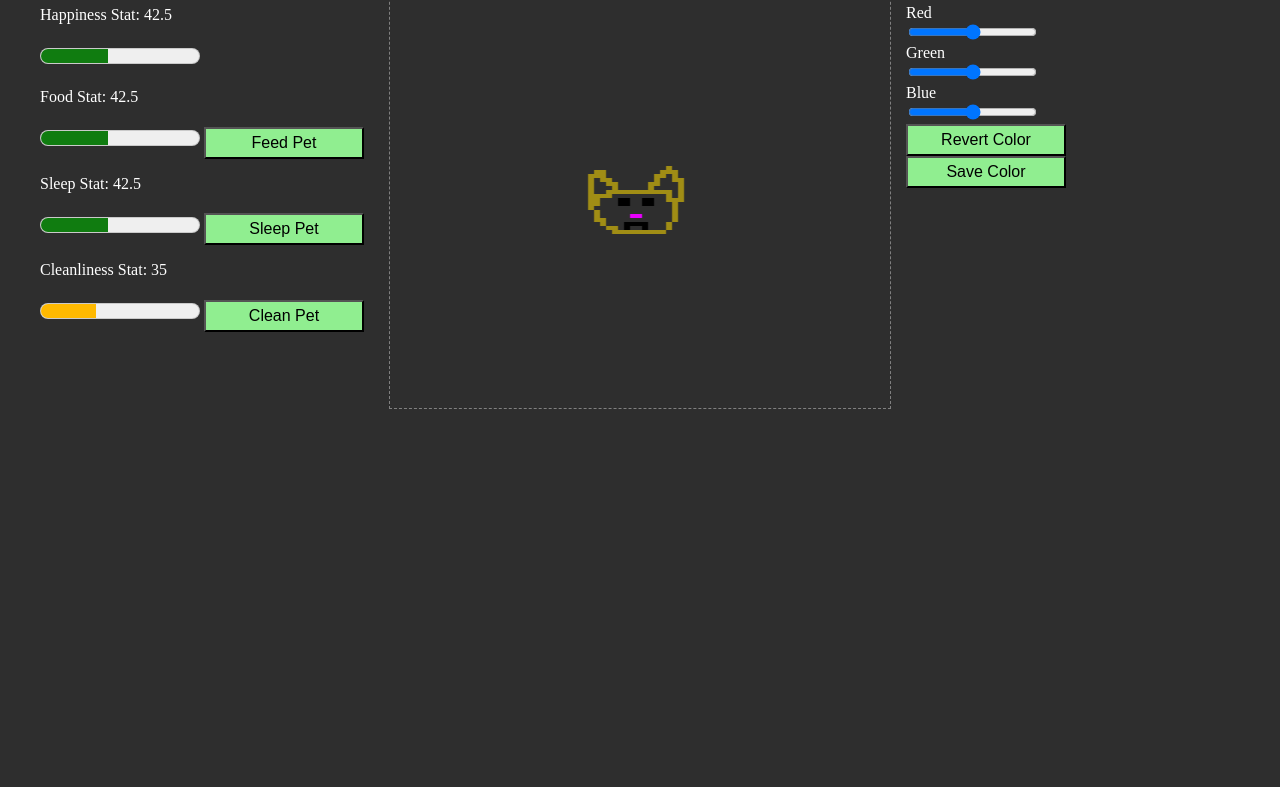
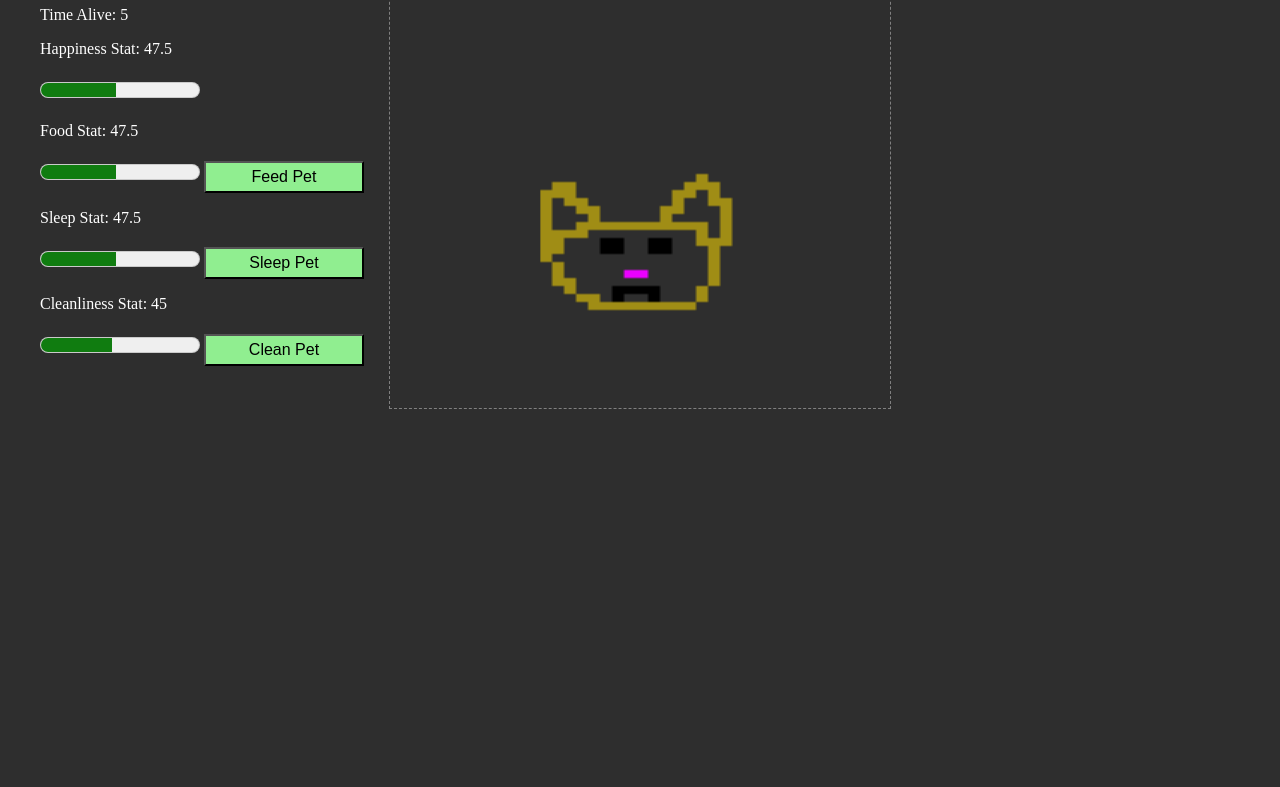
Before and after one commit to Arnav2323/AppProgCoursework-main, a website with bundled scripts: page PrototypedVirtualPet/client/index.html in a window 1280 px wide. Shown: the part 100-887 px from the top of the page. Built offline with nearby package versions, Linux system fonts and the light colour scheme.

Commit message:
fixedTimer

```diff
--- a/PrototypedVirtualPet/client/index.html
+++ b/PrototypedVirtualPet/client/index.html
@@ -8,45 +8,11 @@
     <body>
         <canvas id="canvasWindow" width="500" height="500"></canvas>
 
-        <!-- <svg id="petWindow" width="1000" height="1000" viewbox="-250,-250 500,500">
-            <circle id="skinColor" cx="0" cy="0" r="100" fill="brown"/>
-
-            <defs>
-                <g stroke="white" id="eyes" >
-                    <circle cx="-30" cy="0" r="25" />
-                    <circle cx="30" cy="0" r="25"/>
-                </g>
-            </defs>
-
-            <use href="#eyes" y="-10"/>
-
-            <polygon id="smile" points="-25,50 25,50 0,75" />
-
-            <g stroke="pink" id="hat">
-                <line x1="-80" y1="-100" x2="80" y2="-100"></line>
-                <line x1="-80" y1="-100" x2="0" y2="-150"></line>
-                <line x1="80" y1="-100" x2="0" y2="-150"></line>
-            </g>
-
-
-        </svg>         -->
-
-        <ul id="rgbSliders">
-            <li><h1>Pet Color Changer<h1></li>
-            <li><label for="redSlider">Red</label></li>
-            <li><input type="range" id="redSlider" min="0" max="255"></li>
-            <li><label for="greenSlider">Green</label></li>
-            <li><input type="range" id="greenSlider" min="0" max="255"></li>
-            <li><label for="blueSlider">Blue</label></li>
-            <li><input type="range" id="blueSlider" min="0" max="255"></li>
-            <li><button id="revertColor">Revert Color</button></li>
-            <li><button id="saveColor">Save Color</button></li>
-        </ul>
-
         <div id="petStats">
             <p id="petNameTxt">Pets Name: </p>
             <input type="text" id="petName" required minlength="1">
             <button id="nameButton">Set Name</button>
+            <p id="timeAliveTxt">Time Alive: </p>
             <p id="happyText">Happiness Stat: </p>
             <meter id="happyMeter" min="0" max="100" high="100" low="40" value="0"></meter>
             <p id="foodText">Food Stat: </p>
--- a/PrototypedVirtualPet/client/pet.mjs
+++ b/PrototypedVirtualPet/client/pet.mjs
@@ -20,9 +20,9 @@ const sleepInc = 50.0;
 const cleanlinessInc = 100.0;
 
 // Decrement Variables (Per Second)
-export const foodDec = 1.5;
-export const sleepDec = 1.5;
-export const cleanlinessDec = 3.0;
+export const foodDec = 0.5;
+export const sleepDec = 0.5;
+export const cleanlinessDec = 1.0;
 
 export const stats = {
   name: 'default',
@@ -33,26 +33,14 @@ export const stats = {
   birthdate: Date.now(),
   deathdate: null,
   isAlive: true,
-  red: 255,
-  green: 0,
-  blue: 0,
+  aliveTime: 0,
 };
+
+let sessionStartTime = Date.now();
+let sessionTempTime = 0;
 
 export function previewColor() {
   petColor.style.fill = `rgb(${ui.sliders.redSlider.value}, ${ui.sliders.greenSlider.value}, ${ui.sliders.blueSlider.value})`;
-}
-
-export function saveColor() {
-  stats.red = ui.sliders.redSlider.value;
-  stats.green = ui.sliders.greenSlider.value;
-  stats.blue = ui.sliders.blueSlider.value;
-}
-
-export function revertColor() {
-  petColor.style.fill = `rgb(${stats.red},${stats.green},${stats.blue})`;
-  ui.sliders.redSlider.value = stats.red;
-  ui.sliders.greenSlider.value = stats.green;
-  ui.sliders.blueSlider.value = stats.blue;
 }
 
 export function feedPet() {
@@ -102,9 +90,11 @@ export function death() {
 }
 
 export function saveGame() {
+  stats.aliveTime += timeAliveCalc();
+  sessionStartTime = Date.now();
   const saveGame = JSON.stringify(stats);
   localStorage.setItem('stats', saveGame);
-  console.log(localStorage);
+  console.log(saveGame);
 }
 
 export function loadGame() {
@@ -119,7 +109,12 @@ export function loadGame() {
   stats.red = load.red;
   stats.green = load.green;
   stats.blue = load.blue;
+  stats.aliveTime = load.aliveTime;
   // sets everything from the save to as it was before the save to restore the game state
   loadName();
-  revertColor();
 }
+
+export function timeAliveCalc() {
+  sessionTempTime = (Date.now() - sessionStartTime) / 1000;
+  return sessionTempTime;
+}
--- a/PrototypedVirtualPet/client/ui.mjs
+++ b/PrototypedVirtualPet/client/ui.mjs
@@ -22,6 +22,7 @@ export const labels = {
   cleanPetTxt: null,
   happinessTxt: null,
   petNameTxt: null,
+  timeAliveTxt: null,
 };
 
 export const meters = {
@@ -29,12 +30,6 @@ export const meters = {
   foodMeter: null,
   sleepMeter: null,
   cleanMeter: null,
-};
-
-export const sliders = {
-  redSlider: null,
-  greenSlider: null,
-  blueSlider: null,
 };
 
 export const inputs = {
@@ -53,6 +48,8 @@ const spriteSheet = new Image();
 spriteSheet.src = 'Assets/catanim128.png';
 
 let animTick = 0;
+
+
 // gets all the buttonns and text I want to read/write
 // adds event listeners to buttons that call
 // specfic functions when a certain button is pressed
@@ -63,9 +60,7 @@ function eventListeners() {
   labels.feedPetTxt = document.querySelector('#foodText');
   labels.sleepPetTxt = document.querySelector('#sleepText');
   labels.cleanPetTxt = document.querySelector('#cleanText');
-  sliders.redSlider = document.querySelector('#redSlider');
-  sliders.greenSlider = document.querySelector('#greenSlider');
-  sliders.blueSlider = document.querySelector('#blueSlider');
+  labels.timeAliveTxt = document.querySelector('#timeAliveTxt');
   buttons.saveColor = document.querySelector('#saveColor');
   buttons.revertColor = document.querySelector('#revertColor');
   labels.happinessTxt = document.querySelector('#happyText');
@@ -82,11 +77,6 @@ function eventListeners() {
   buttons.feedButton.addEventListener('click', pet.feedPet);
   buttons.cleanButton.addEventListener('click', pet.cleanPet);
   buttons.sleepButton.addEventListener('click', pet.sleepPet);
-  buttons.saveColor.addEventListener('click', pet.saveColor);
-  buttons.revertColor.addEventListener('click', pet.revertColor);
-  sliders.redSlider.addEventListener('click', pet.previewColor);
-  sliders.greenSlider.addEventListener('click', pet.previewColor);
-  sliders.blueSlider.addEventListener('click', pet.previewColor);
   buttons.setPetNameButton.addEventListener('click', pet.setName);
   buttons.saveGameButton.addEventListener('click', pet.saveGame);
   buttons.loadGameButton.addEventListener('click', pet.loadGame);
@@ -95,18 +85,23 @@ function eventListeners() {
 
 export function ui() {
   labels.feedPetTxt.textContent = `Food Stat: ${pet.stats.food}`;
+  labels.timeAliveTxt.textContent = `Time Alive: ${pet.stats.aliveTime + pet.timeAliveCalc()}`;
   labels.cleanPetTxt.textContent = `Cleanliness Stat: ${pet.stats.cleanliness}`;
   labels.sleepPetTxt.textContent = `Sleep Stat: ${pet.stats.sleep}`;
   labels.happinessTxt.textContent = `Happiness Stat: ${pet.stats.happiness}`;
 
-  animationHandler(spriteSheet, animTick, 0, 20, 24, animSelector.sadAnim);
+  if (pet.stats.happiness > 50) {
+    animationHandler(spriteSheet, animTick, 0, 20, 24, animSelector.happyAnim);
+  } else {
+    animationHandler(spriteSheet, animTick, 0, 20, 24, animSelector.sadAnim);
+  }
 
   // Meters Updating Below
   meters.foodMeter.value = pet.stats.food;
   meters.cleanMeter.value = pet.stats.cleanliness;
   meters.sleepMeter.value = pet.stats.sleep;
   meters.happyMeter.value = pet.stats.happiness;
-  console.log(animTick);
+
   animTick += 1;
 
   if (animTick > 30) {
@@ -120,23 +115,23 @@ export function setName() {
 
 function drawPet(spriteSheet, sx, sy) {
   ctx.clearRect(0, 0, ctx.canvas.width, ctx.canvas.height);
-  ctx.drawImage(spriteSheet, sx, sy, 128, 128, 150, 250, spriteSheet.width / 2, spriteSheet.height / 2);
+  ctx.drawImage(spriteSheet, sx, sy, 128, 128, 150, 250, spriteSheet.width, spriteSheet.height);
 }
 
-function animationHandler(spriteSheet, animTick, anim1, anim2, anim3, aninSelector) {
-  const positionSx = [0, 128, 256];
+function animationHandler(spriteSheet, animTick, anim1, anim2, anim3, animSelector) {
+  const positionSx = [32, 160, 288];
   const positionSy = [0, 128];
   switch (animTick) {
     case anim1:
-      drawPet(spriteSheet, positionSx[0], positionSy[aninSelector]);
+      drawPet(spriteSheet, positionSx[0], positionSy[animSelector]);
       break;
 
     case anim2:
-      drawPet(spriteSheet, positionSx[1], positionSy[aninSelector]);
+      drawPet(spriteSheet, positionSx[1], positionSy[animSelector]);
       break;
 
     case anim3:
-      drawPet(spriteSheet, positionSx[2], positionSy[aninSelector]);
+      drawPet(spriteSheet, positionSx[2], positionSy[animSelector]);
       break;
   }
 }
```
